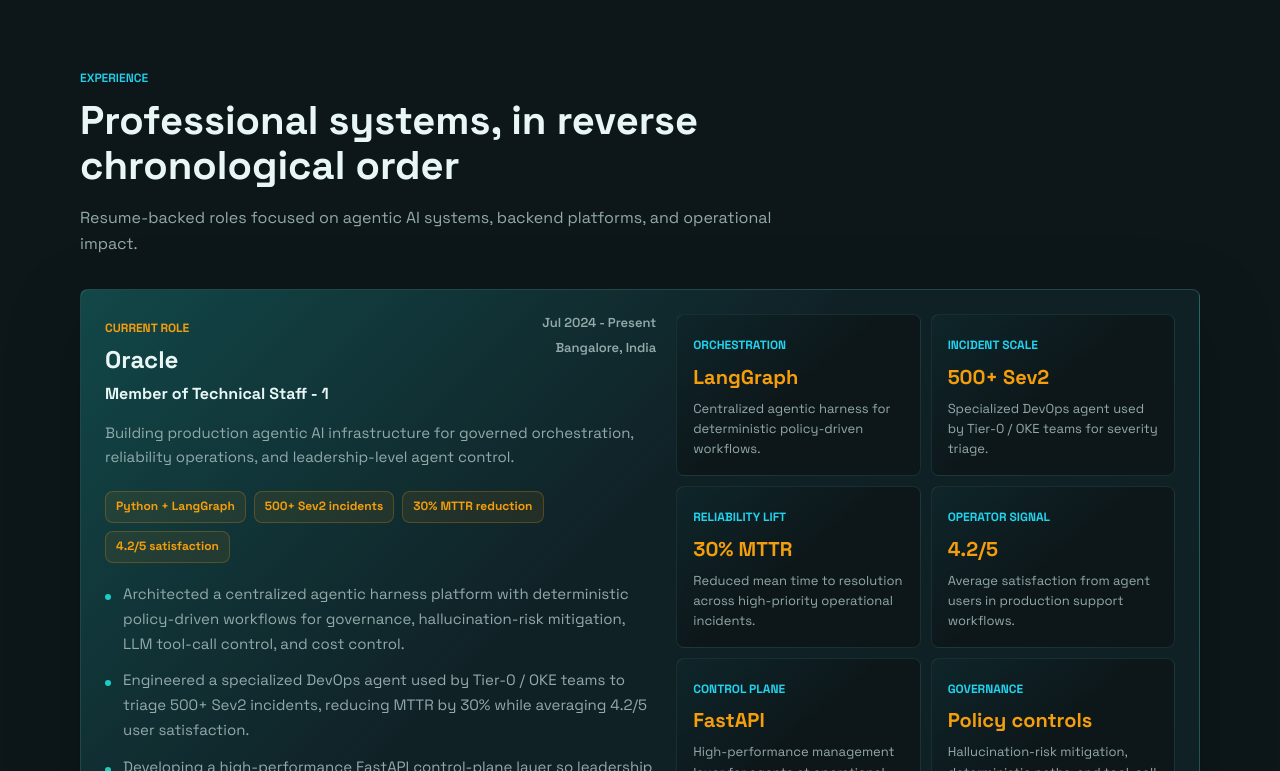
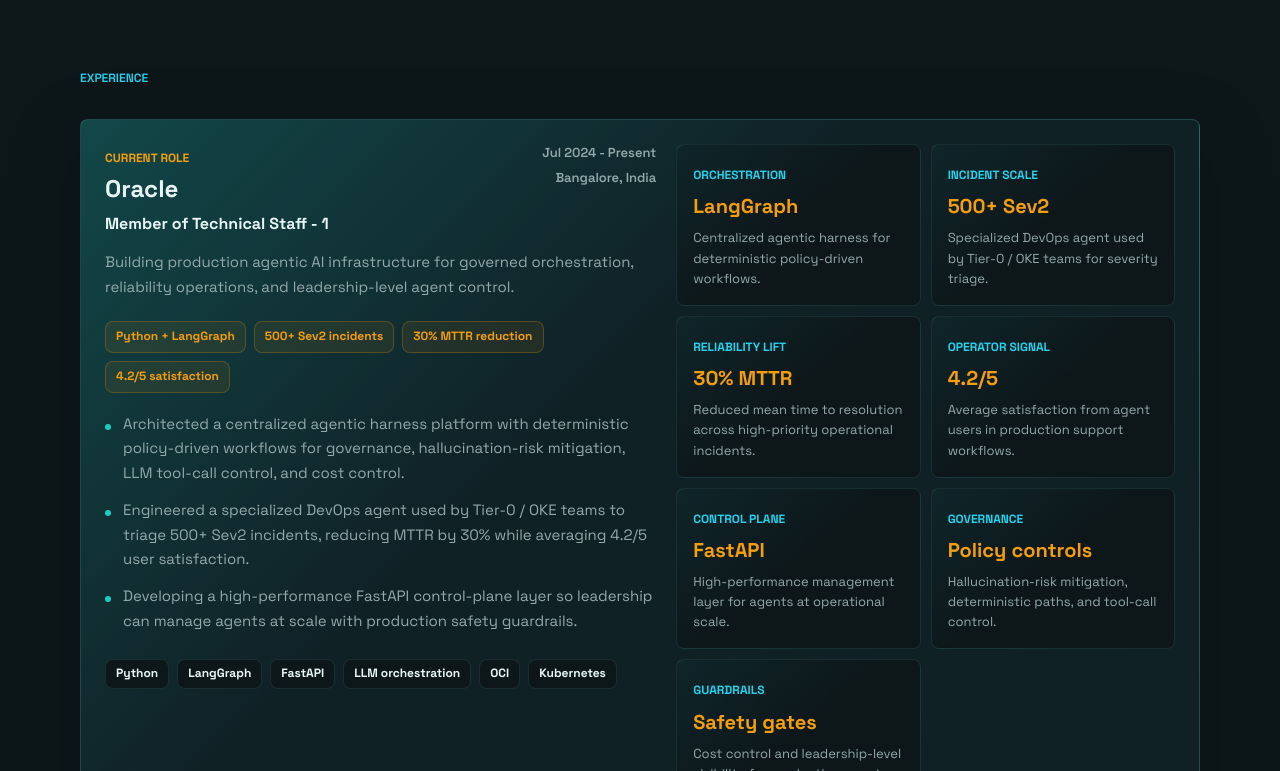
Before and after one commit to jalanprakhar/jalanprakhar, a Next.js app: page / in a window 1280 px wide. Shown: the part 929-1700 px from the top of the page. Built offline with nearby package versions, Linux system fonts and the light colour scheme.

Commit message:
update profile

```diff
--- a/src/components/ProfileSections/ProfileSections.js
+++ b/src/components/ProfileSections/ProfileSections.js
@@ -49,10 +49,6 @@
       <SectionInner>
         <SectionHeader>
           <SectionEyebrow>Experience</SectionEyebrow>
-          <SectionHeading>Professional systems, in reverse chronological order</SectionHeading>
-          <SectionLead>
-            Resume-backed roles focused on agentic AI systems, backend platforms, and operational impact.
-          </SectionLead>
         </SectionHeader>
 
         <OracleFeature>
@@ -148,10 +144,10 @@
     <SectionInner>
       <SectionHeader>
         <SectionEyebrow>Systems</SectionEyebrow>
-        <SectionHeading>Production agentic systems</SectionHeading>
+        {/* <SectionHeading>Production agentic systems</SectionHeading>
         <SectionLead>
           Selected Oracle systems showing orchestration, governance, incident triage, and control-plane reliability.
-        </SectionLead>
+        </SectionLead> */}
       </SectionHeader>
 
       <HighlightGrid>
@@ -178,10 +174,10 @@
     <SectionInner>
       <SectionHeader>
         <SectionEyebrow>Skills</SectionEyebrow>
-        <SectionHeading>Technical operating range</SectionHeading>
+        {/* <SectionHeading>Technical operating range</SectionHeading>
         <SectionLead>
           Agentic AI, backend/platform, cloud/devops, and fundamentals grouped for quick scanning.
-        </SectionLead>
+        </SectionLead> */}
       </SectionHeader>
 
       <SkillGrid>
@@ -205,11 +201,11 @@
   <PageSection id="credentials" bordered compact>
     <SectionInner>
       <SectionHeader>
-        <SectionEyebrow>Credentials</SectionEyebrow>
-        <SectionHeading>Achievements, education, and engineering leadership</SectionHeading>
+        <SectionEyebrow>Achievements, Responsibilities and Education</SectionEyebrow>
+        {/* <SectionHeading>Achievements, education, and engineering leadership</SectionHeading>
         <SectionLead>
           Compact proof points that support the professional systems story without competing with the experience spine.
-        </SectionLead>
+        </SectionLead> */}
       </SectionHeader>
 
       <CredentialGrid>
--- a/src/constants/constants.js
+++ b/src/constants/constants.js
@@ -207,9 +207,7 @@
   {
     id: 'experience',
     eyebrow: 'Experience',
-    title: 'Professional systems, in reverse chronological order',
-    lead:
-      'Resume-backed roles focused on agentic AI systems, backend platforms, and operational impact.',
+    title: 'Professional Journey',
     cards: experienceItems.map((item) => ({
       kicker: item.company,
       title: item.role,
```
Also changed, not shown: .planning/phases/02-resume-driven-content-rebuild/02-UI-SPEC.md, public/images/profile.jpeg.
